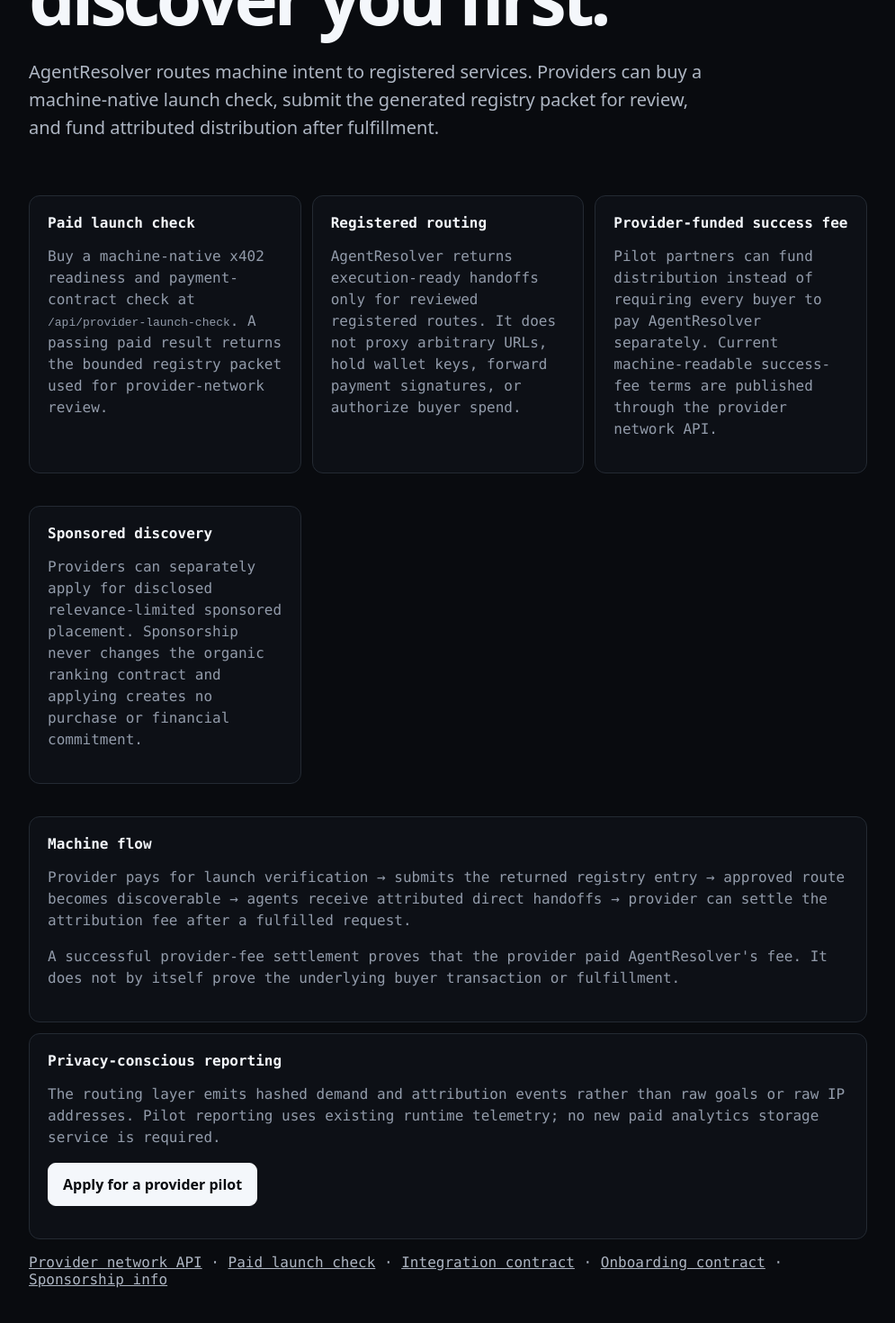
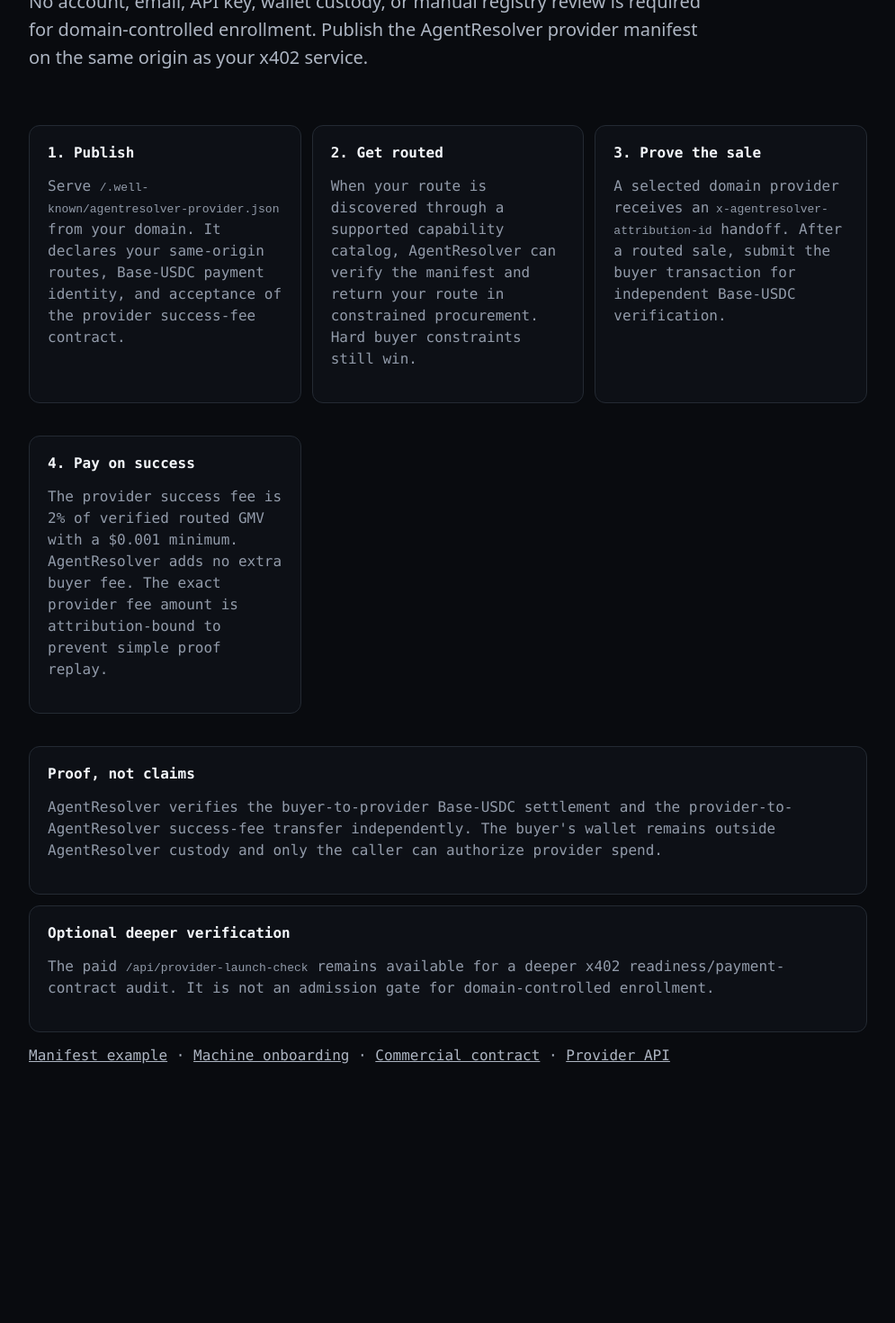
Before and after one commit to waxsway/agentresolver, a Next.js app: page /providers in a window 1280 px wide. Shown: the part 320-1790 px from the top of the page at 90% size, without its empty margins (142-1137 px from the left). After the commit the page ends 1598 px from the top, so only its background shows below. Built offline with nearby package versions, Linux system fonts and the light colour scheme.

Commit message:
Replace manual provider review with domain enrollment

```diff
--- a/src/app/providers/page.tsx
+++ b/src/app/providers/page.tsx
@@ -1,93 +1,82 @@
 export const metadata = {
   title: "For Providers — AgentResolver",
-  description: "Join AgentResolver's machine-service routing and provider-funded attribution network.",
+  description:
+    "Join AgentResolver's machine-service routing network with a domain-controlled manifest and verified provider-funded success fees.",
   alternates: { canonical: "https://agentresolver.vercel.app/providers" }
 };
-
-const sponsorshipApply =
-  "https://github.com/waxsway/agentresolver/issues/new?template=sponsorship.yml";
 
 export default function ProvidersPage() {
   return (
     <main>
       <div className="eyebrow">AGENTRESOLVER FOR PROVIDERS</div>
-      <h1>Sell to agents without making every agent discover you first.</h1>
+      <h1>Sell to agents with one well-known file.</h1>
       <p className="lead">
-        AgentResolver routes machine intent to registered services. Providers can
-        buy a machine-native launch check, submit the generated registry packet
-        for review, and fund attributed distribution after fulfillment.
+        No account, email, API key, wallet custody, or manual registry review is
+        required for domain-controlled enrollment. Publish the AgentResolver
+        provider manifest on the same origin as your x402 service.
       </p>
 
       <div className="grid">
         <section>
-          <h2>Paid launch check</h2>
+          <h2>1. Publish</h2>
           <p>
-            Buy a machine-native x402 readiness and payment-contract check at
-            <code> /api/provider-launch-check</code>. A passing paid result returns
-            the bounded registry packet used for provider-network review.
+            Serve <code>/.well-known/agentresolver-provider.json</code> from your
+            domain. It declares your same-origin routes, Base-USDC payment
+            identity, and acceptance of the provider success-fee contract.
           </p>
         </section>
         <section>
-          <h2>Registered routing</h2>
+          <h2>2. Get routed</h2>
           <p>
-            AgentResolver returns execution-ready handoffs only for reviewed
-            registered routes. It does not proxy arbitrary URLs, hold wallet
-            keys, forward payment signatures, or authorize buyer spend.
+            When your route is discovered through a supported capability
+            catalog, AgentResolver can verify the manifest and return your route
+            in constrained procurement. Hard buyer constraints still win.
           </p>
         </section>
         <section>
-          <h2>Provider-funded success fee</h2>
+          <h2>3. Prove the sale</h2>
           <p>
-            Pilot partners can fund distribution instead of requiring every
-            buyer to pay AgentResolver separately. Current machine-readable
-            success-fee terms are published through the provider network API.
+            A selected domain provider receives an
+            <code> x-agentresolver-attribution-id</code> handoff. After a routed
+            sale, submit the buyer transaction for independent Base-USDC
+            verification.
           </p>
         </section>
         <section>
-          <h2>Sponsored discovery</h2>
+          <h2>4. Pay on success</h2>
           <p>
-            Providers can separately apply for disclosed relevance-limited
-            sponsored placement. Sponsorship never changes the organic ranking
-            contract and applying creates no purchase or financial commitment.
+            The provider success fee is 2% of verified routed GMV with a
+            $0.001 minimum. AgentResolver adds no extra buyer fee. The exact
+            provider fee amount is attribution-bound to prevent simple proof
+            replay.
           </p>
         </section>
       </div>
 
       <section>
-        <h2>Machine flow</h2>
+        <h2>Proof, not claims</h2>
         <p>
-          Provider pays for launch verification → submits the returned registry
-          entry → approved route becomes discoverable → agents receive attributed
-          direct handoffs → provider can settle the attribution fee after a
-          fulfilled request.
-        </p>
-        <p>
-          A successful provider-fee settlement proves that the provider paid
-          AgentResolver&apos;s fee. It does not by itself prove the underlying
-          buyer transaction or fulfillment.
+          AgentResolver verifies the buyer-to-provider Base-USDC settlement and
+          the provider-to-AgentResolver success-fee transfer independently. The
+          buyer&apos;s wallet remains outside AgentResolver custody and only the
+          caller can authorize provider spend.
         </p>
       </section>
 
       <section>
-        <h2>Privacy-conscious reporting</h2>
+        <h2>Optional deeper verification</h2>
         <p>
-          The routing layer emits hashed demand and attribution events rather
-          than raw goals or raw IP addresses. Pilot reporting uses existing
-          runtime telemetry; no new paid analytics storage service is required.
-        </p>
-        <p>
-          <a className="button" href={sponsorshipApply}>
-            Apply for a provider pilot
-          </a>
+          The paid <code>/api/provider-launch-check</code> remains available for
+          a deeper x402 readiness/payment-contract audit. It is not an admission
+          gate for domain-controlled enrollment.
         </p>
       </section>
 
       <p className="links">
-        <a href="/api/providers">Provider network API</a> ·{" "}
-        <a href="/api/provider-launch-check">Paid launch check</a> ·{" "}
-        <a href="/provider-integration.json">Integration contract</a> ·{" "}
-        <a href="/provider-onboarding.md">Onboarding contract</a> ·{" "}
-        <a href="/api/sponsorship">Sponsorship info</a>
+        <a href="/provider-manifest.example.json">Manifest example</a> ·{" "}
+        <a href="/provider-onboarding.md">Machine onboarding</a> ·{" "}
+        <a href="/provider-integration.json">Commercial contract</a> ·{" "}
+        <a href="/api/providers">Provider API</a>
       </p>
     </main>
   );
```
